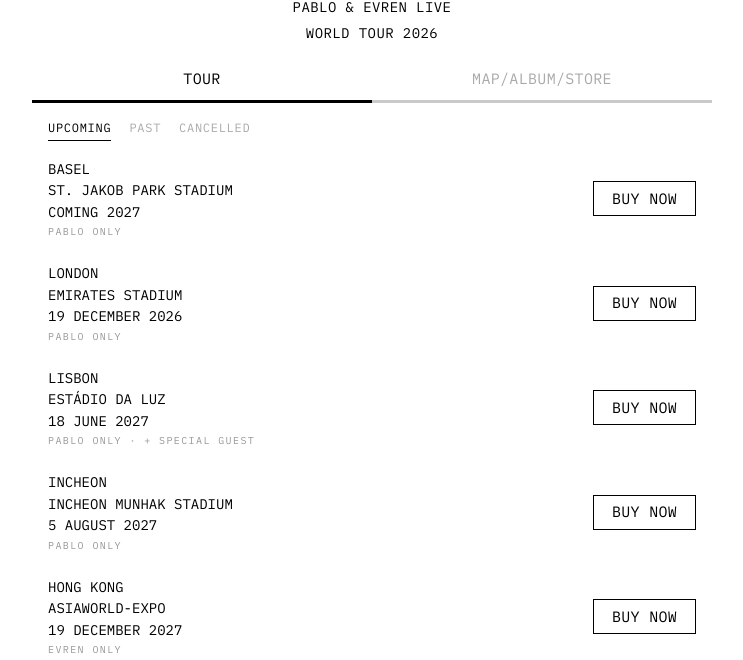
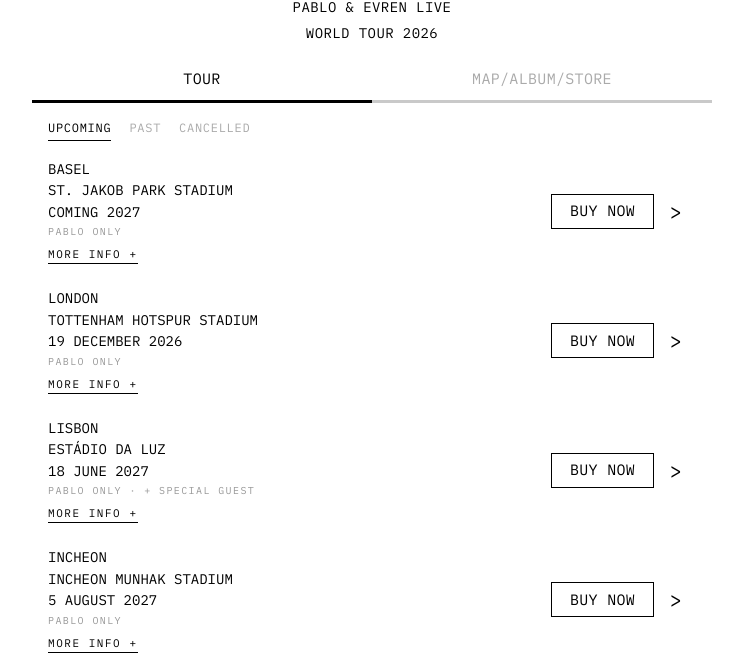
Before and after one commit to HotKeyGaming/PabloEvrenTour.github.io, a plain HTML site: page og.html in a window 1280 px wide. Shown: the part 466-1126 px from the top of the page, without its empty margins (268-1011 px from the left). Drawn offline with Linux system fonts and the light colour scheme.

Commit message:
Update og.html
BIGGGG UPDATEEEEE W KOREAAA

```diff
--- a/og.html
+++ b/og.html
@@ -61,6 +61,21 @@ button{font:inherit;color:inherit;text-transform:inherit;letter-spacing:inherit;
 .filt2 .yrs button,.filt2 .sort{font-size:11px;line-height:16px;color:#aaa;letter-spacing:.06em;padding:1px 0}
 .filt2 .yrs button.on{color:#000;text-decoration:underline;text-underline-offset:3px}
 .filt2 .sort{margin-left:auto;color:#555}
+.more{display:inline-block;margin-top:7px;font-size:11px;line-height:16px;color:#000;letter-spacing:.14em;background:none;border:0;border-bottom:1px solid #000;padding:0 0 1px;font-family:inherit;cursor:pointer;text-transform:uppercase}
+.act{display:flex;align-items:center;gap:2px;flex:0 0 auto}
+.chev{width:40px;height:35px;font-size:20px;line-height:35px;color:#000;text-align:center;background:none;border:0;padding:0;cursor:pointer;font-family:inherit}
+.chev.open{transform:rotate(90deg)}
+.item .show{cursor:pointer;-webkit-tap-highlight-color:transparent}
+.pn{display:none;padding:6px 0 22px}
+.pn.open{display:block}
+.pn-t{font-size:18px;line-height:26px;margin-bottom:10px}
+.pn-img{display:block;width:100%;aspect-ratio:879/545;object-fit:cover;background:#f1f1f1;margin-bottom:6px}
+.pn-v{font-size:13px;line-height:20px;margin-bottom:10px}
+.pn-r{display:flex;gap:10px;font-size:13px;line-height:22px}
+.pn-r span{flex:0 0 104px;color:#888}
+.pn-cd{background:#000;color:#fff;text-align:center;padding:20px 0 14px;margin-top:16px}
+.pn-cd b{display:block;font-size:64px;line-height:64px;font-weight:500}
+.pn-cd i{font-style:normal;font-size:12px;letter-spacing:.2em}
 .buy.off{border-color:#c4c4c4;color:#aaa;cursor:default;font-size:12px}
 .buy.off:hover{background:#fff;color:#aaa}
 .show .who:empty{display:none}
@@ -516,56 +531,88 @@ var OG_SHOWS = [
   "venue": "ST. JAKOB PARK STADIUM",
   "date": "COMING 2027",
   "iso": "",
-  "who": "PABLO ONLY"
+  "who": "PABLO ONLY",
+  "title": "BASEL, SWITZERLAND",
+  "flag": "🇨🇭",
+  "doors": "21:00",
+  "img": "https://cdn.unitycms.io/images/EWRt-ReaKtyBPbXd_6eaQ6.jpg"
  },
  {
   "city": "LONDON",
-  "venue": "EMIRATES STADIUM",
+  "venue": "TOTTENHAM HOTSPUR STADIUM",
   "date": "19 DECEMBER 2026",
   "iso": "2026-12-19T23:59:59",
-  "who": "PABLO ONLY"
+  "who": "PABLO ONLY",
+  "title": "LONDON, UNITED KINGDOM",
+  "flag": "🇬🇧",
+  "doors": "21:00",
+  "img": "https://www.mfsgroup.com/wp-content/uploads/2019/03/Screenshot-2024-05-27-at-14.32.24.png"
  },
  {
   "city": "LISBON",
   "venue": "ESTÁDIO DA LUZ",
   "date": "18 JUNE 2027",
   "iso": "2027-06-18T23:59:59",
-  "who": "PABLO ONLY · + SPECIAL GUEST"
+  "who": "PABLO ONLY · + SPECIAL GUEST",
+  "title": "LISBON, PORTUGAL",
+  "flag": "🇵🇹",
+  "doors": "21:00",
+  "img": "https://upload.wikimedia.org/wikipedia/commons/1/18/Estadio_da_Luz_2012.jpg"
  },
  {
   "city": "INCHEON",
   "venue": "INCHEON MUNHAK STADIUM",
   "date": "5 AUGUST 2027",
   "iso": "2027-08-05T23:59:59",
-  "who": "PABLO ONLY"
+  "who": "PABLO ONLY",
+  "title": "INCHEON, SOUTH KOREA",
+  "flag": "🇰🇷",
+  "doors": "21:00",
+  "img": "https://images.trvl-media.com/place/6080027/cecf2205-a19e-42f4-b244-5e03fcf8b79f.jpg"
  },
  {
   "city": "HONG KONG",
   "venue": "ASIAWORLD-EXPO",
   "date": "19 DECEMBER 2027",
   "iso": "2027-12-19T23:59:59",
-  "who": "EVREN ONLY"
+  "who": "EVREN ONLY",
+  "title": "HONG KONG SAR",
+  "flag": "🇭🇰",
+  "doors": "21:00",
+  "img": "https://www.asiaworld-expo.com/AsiaWorldExpoLocal/media/AWE/assets/images/whats-on/Combining%20Heart%20and%20Science/RAD00920-(1)_modified.jpg?ext=.jpg"
  },
  {
   "city": "GUANGZHOU",
   "venue": "TIANHE STADIUM",
   "date": "21 DECEMBER 2027",
   "iso": "2027-12-21T23:59:59",
-  "who": "EVREN ONLY"
+  "who": "EVREN ONLY",
+  "title": "GUANGZHOU, CHINA",
+  "flag": "🇨🇳",
+  "doors": "21:00",
+  "img": "https://upload.wikimedia.org/wikipedia/commons/6/6c/Aerial_View%2C_Tianhe_Stadium_20250823-B.jpg"
  },
  {
   "city": "SHENZHEN",
   "venue": "SHENZHEN STADIUM",
   "date": "23 DECEMBER 2027",
   "iso": "2027-12-23T23:59:59",
-  "who": "EVREN ONLY"
+  "who": "EVREN ONLY",
+  "title": "SHENZHEN, CHINA",
+  "flag": "🇨🇳",
+  "doors": "21:00",
+  "img": "https://upload.wikimedia.org/wikipedia/commons/5/50/ShenzhenBaySports_Center202012east.jpg"
  },
  {
   "city": "JIANGMEN",
   "venue": "JIANGMEN SPORTS CENTER",
   "date": "27 DECEMBER 2027",
   "iso": "2027-12-27T23:59:59",
-  "who": "EVREN ONLY"
+  "who": "EVREN ONLY",
+  "title": "JIANGMEN, CHINA",
+  "flag": "🇨🇳",
+  "doors": "21:00",
+  "img": "https://upload.wikimedia.org/wikipedia/commons/f/fe/Jiangyin_Sports_Centre_2024-07-17.jpg"
  }
 ];
 var OG_PAST = [
@@ -1094,8 +1141,34 @@ var OG_CANC = [
 ];
 var TICKETS = 'https://www.instagram.com/big_pablo4125?rpxt=eDZpbzB4NW5ic3Uy&utm_source=qr';
 var _view='up', _year='all', _desc=true;
-function row(s,btn){
-  return '<div class="show"><div class="info"><div class="city">'+s.city+'</div><div class="venue">'+s.venue+'</div><div class="date">'+s.date+'</div><div class="who">'+(s.who||'')+'</div></div>'+btn+'</div>';
+function row(s,btn,more){
+  return '<div class="show"'+(more?' onclick="ogToggle(event,this)"':'')+'><div class="info"><div class="city">'+s.city+'</div><div class="venue">'+s.venue+'</div><div class="date">'+s.date+'</div><div class="who">'+(s.who||'')+'</div>'+(more?'<button class="more" type="button" aria-expanded="false">MORE INFO +</button>':'')+'</div>'+btn+'</div>';
+}
+var DAYN=['SUNDAY','MONDAY','TUESDAY','WEDNESDAY','THURSDAY','FRIDAY','SATURDAY'];
+function ogPanel(s){
+  var dateLine=s.date, big='COMING 2027', small='', ymd=(s.iso||'').slice(0,10).split('-');
+  if(ymd.length===3){
+    var y=+ymd[0],mo=+ymd[1],d=+ymd[2], t=new Date();
+    var days=Math.round((Date.UTC(y,mo-1,d)-Date.UTC(t.getFullYear(),t.getMonth(),t.getDate()))/864e5);
+    dateLine=DAYN[new Date(Date.UTC(y,mo-1,d)).getUTCDay()]+', '+s.date;
+    if(days<=0){big='TONIGHT';small='';} else {big=String(days);small=days===1?'DAY TO GO':'DAYS TO GO';}
+  }
+  return '<div class="pn"><div class="pn-t">'+s.title+' '+s.flag+'</div>'
+    +(s.img?'<img class="pn-img" src="'+s.img+'" alt="" loading="lazy">':'')
+    +'<div class="pn-v">'+s.venue+'</div>'
+    +'<div class="pn-r"><span>DOORS</span><div>'+s.doors+'</div></div>'
+    +'<div class="pn-r"><span>PERFORMING</span><div>'+(s.who||'').replace(' \u00b7 ',' ')+'</div></div>'
+    +'<div class="pn-r"><span>DATE</span><div>'+dateLine+'</div></div>'
+    +'<div class="pn-cd"><b>'+big+'</b>'+(small?'<i>'+small+'</i>':'')+'</div></div>';
+}
+function ogToggle(ev,el){
+  if(ev.target.closest('a')) return;            // BUY NOW keeps its own link
+  var item=el.closest('.item'), pn=item.querySelector('.pn'), bt=item.querySelector('.more'), ch=item.querySelector('.chev'), open=!pn.classList.contains('open');
+  Array.prototype.forEach.call(document.querySelectorAll('#showlist .pn.open'),function(x){x.classList.remove('open');});
+  Array.prototype.forEach.call(document.querySelectorAll('#showlist .more.open'),function(x){x.classList.remove('open');x.textContent='MORE INFO +';});
+  Array.prototype.forEach.call(document.querySelectorAll('#showlist .chev.open'),function(x){x.classList.remove('open');});
+  bt.setAttribute('aria-expanded',open?'true':'false'); ch.setAttribute('aria-expanded',open?'true':'false');
+  if(open){pn.classList.add('open');bt.classList.add('open');ch.classList.add('open');bt.textContent='LESS INFO \u2212';}
 }
 function ogRender(){
   var el=document.getElementById('showlist'), now=new Date(), html='', n=0, list;
@@ -1103,7 +1176,7 @@ function ogRender(){
     OG_SHOWS.forEach(function(s){
       if(s.iso && new Date(s.iso) < now) return;   // hide dates that already happened
       n++;
-      html+=row(s,'<a class="buy" href="'+TICKETS+'" target="_blank" rel="noopener">BUY NOW</a>');
+      html+='<div class="item">'+row(s,'<div class="act"><a class="buy" href="'+TICKETS+'" target="_blank" rel="noopener">BUY NOW</a><button class="chev" type="button" aria-expanded="false" aria-label="More info">&gt;</button></div>',true)+ogPanel(s)+'</div>';
     });
   } else {
     list=(_view==='past'?OG_PAST:OG_CANC).filter(function(s){return _view==='canc'||_year==='all'||s.year===_year;});
```
